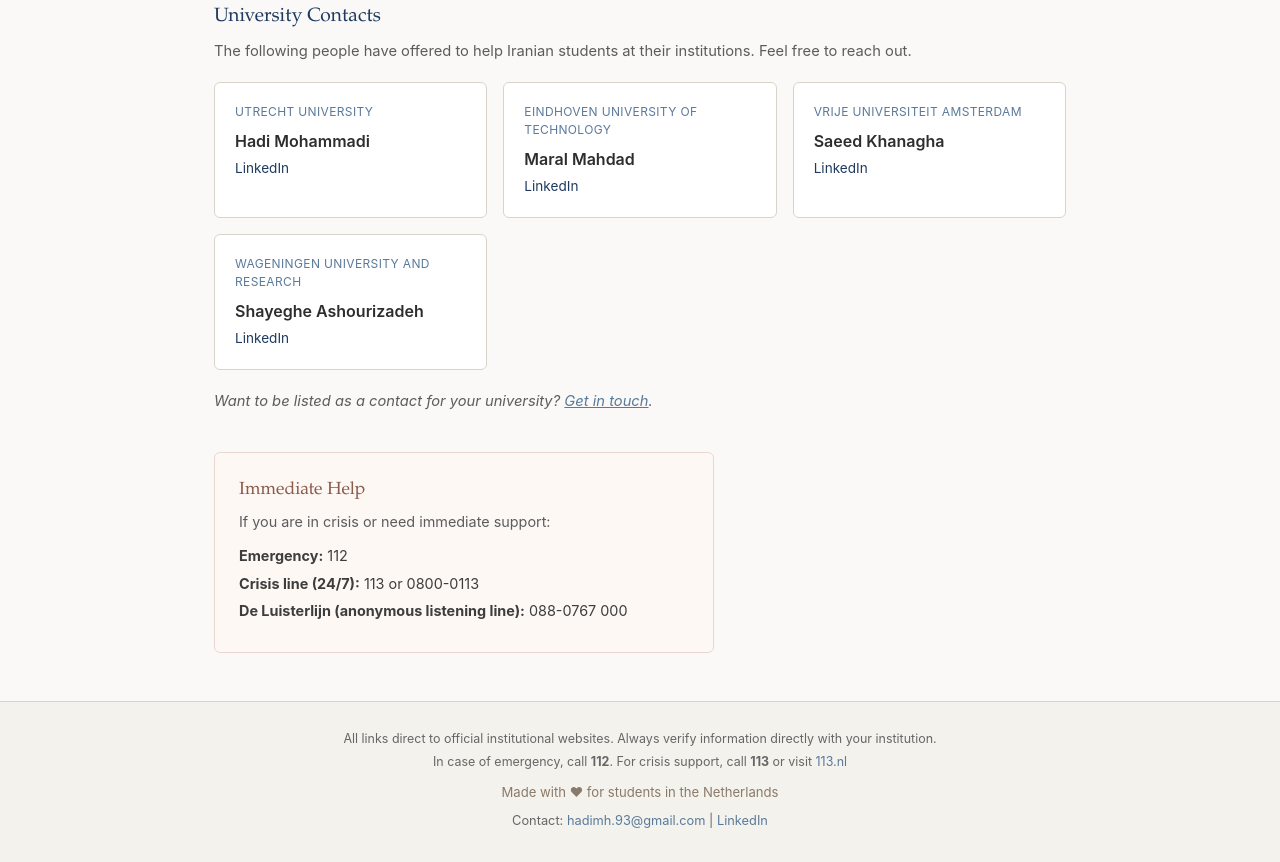
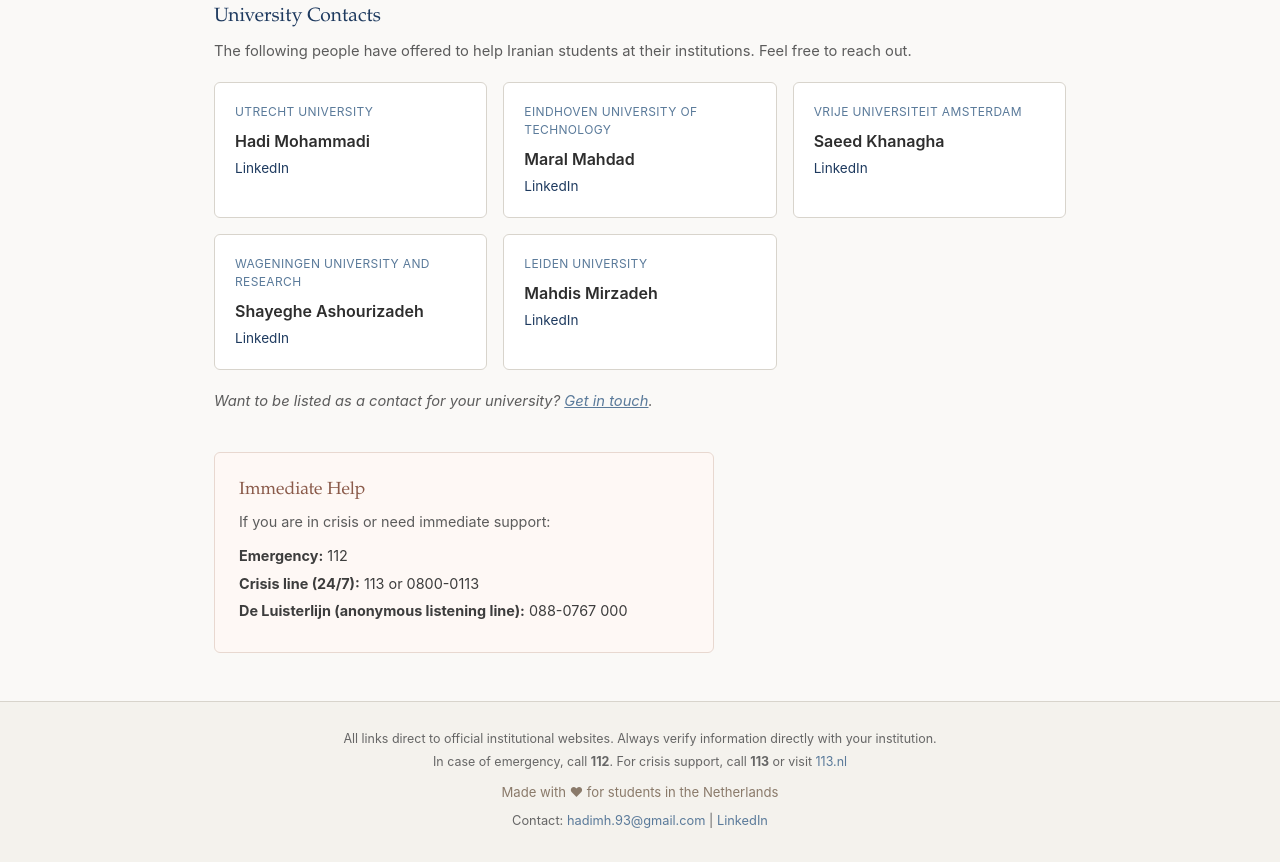
Before and after one commit to NLStudentSupport/nlstudentsupport.github.io, a plain HTML site: page iran-support/index.html in a window 1280 px wide. Shown: the part 905-1767 px from the top of the page. Drawn offline with Linux system fonts and the light colour scheme.

Commit message:
Add Mahdis Mirzadeh (Leiden University) to Iranian student contacts

```diff
--- a/iran-support/index.html
+++ b/iran-support/index.html
@@ -86,6 +86,14 @@
               </div>
             </div>
 
+            <div class="contact-card">
+              <div class="contact-university">Leiden University</div>
+              <div class="contact-name">Mahdis Mirzadeh</div>
+              <div class="contact-links">
+                <a href="https://www.linkedin.com/in/mahdis-mirzadeh/" target="_blank" rel="noopener noreferrer">LinkedIn</a>
+              </div>
+            </div>
+
             <!-- Add more contacts here -->
           </div>
 
```
